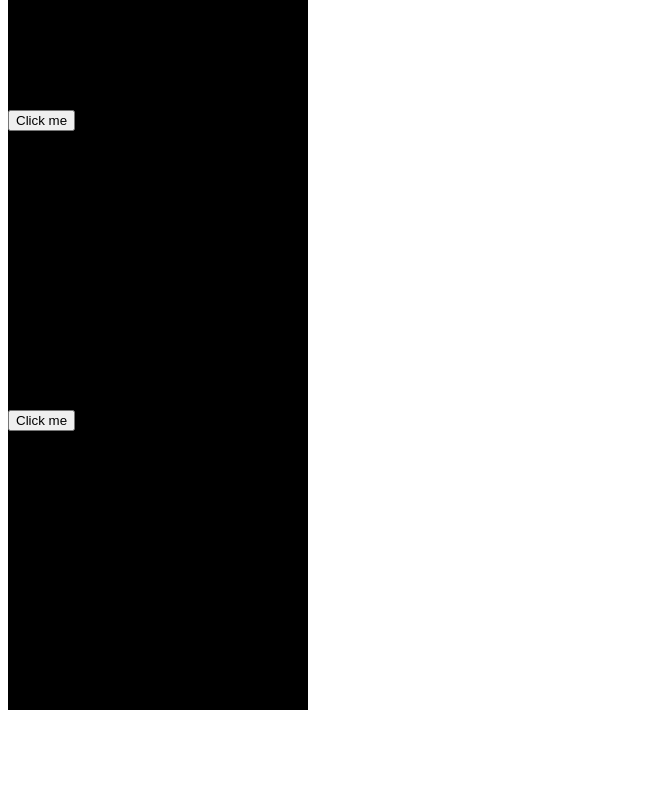
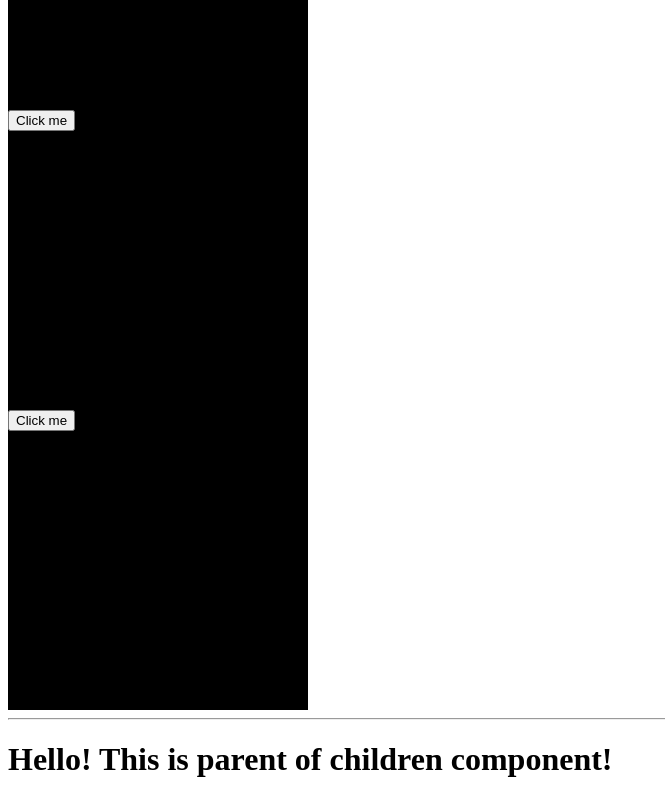
Before and after one commit to kostosHokage/react, a React (Create React App) app: page / in a window 1280 px wide. Shown: the part 597-1397 px from the top of the page, without its empty margins (0-665 px from the left). Before the commit the page ends 1315 px from the top, so only its background shows below. Built offline with nearby package versions, Linux system fonts and the light colour scheme.

Commit message:
#29 создал компонент принимающий в себя пропсы

```diff
--- a/src/App.jsx
+++ b/src/App.jsx
@@ -1,6 +1,7 @@
 import React, { StrictMode } from "react";
 import "./App.css";
 import { AddNumber, Square, State, StateColor } from "./components";
+import ChildrenComponent from "./components/ChildrenComponent";
 
 function App() {
   const fn = (x) => x + 5;
@@ -20,6 +21,8 @@ function App() {
         <AddNumber num={100} func={fn4} />
         <State />
         <StateColor />
+        <hr />
+        <ChildrenComponent>{Square}</ChildrenComponent>
       </div>
     </React.StrictMode>
   );
--- /dev/null
+++ b/src/components/ChildrenComponent.jsx
@@ -0,0 +1,11 @@
+import React from "react";
+
+export default function ChildrenComponent(props) {
+  return (
+    <div>
+      <h1>Hello! This is parent of children component!</h1>
+      {/* eslint-disable-next-line react/prop-types,react/destructuring-assignment */}
+      {props.children}
+    </div>
+  );
+}
```
